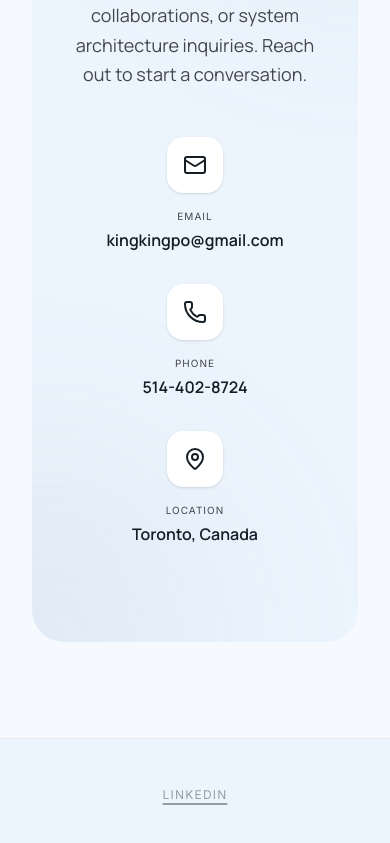
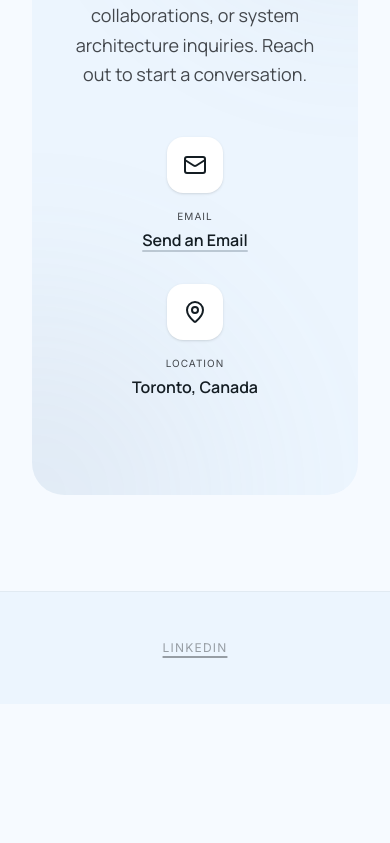
Before and after one commit to kingkingpo/my_website, a React (Vite) app: page /about in a window 390 px wide. Shown: the part 1805-2648 px from the top of the page. After the commit the page ends 2509 px from the top, so only its background shows below. Built offline with nearby package versions, Linux system fonts and the light colour scheme.

Commit message:
feat: enhanced security by obfuscating email address and removing phone number

```diff
--- a/src/components/AboutContact.tsx
+++ b/src/components/AboutContact.tsx
@@ -1,4 +1,4 @@
-import { useEffect } from 'react';
+import { useEffect, MouseEvent } from 'react';
 import { useLocation } from 'react-router-dom';
 import { motion } from 'motion/react';
 import { Mail, Phone, MapPin, Terminal, Sparkles } from 'lucide-react';
@@ -19,6 +19,13 @@ export default function AboutContact() {
       window.scrollTo({ top: 0, behavior: 'smooth' });
     }
   }, [location]);
+
+  const handleEmailClick = (e: MouseEvent) => {
+    e.preventDefault();
+    const user = 'kingkingpo';
+    const domain = 'gmail.com';
+    window.location.href = `mailto:${user}@${domain}`;
+  };
 
   return (
     <motion.div
@@ -99,26 +106,19 @@ export default function AboutContact() {
             I'm open to discussing new opportunities, technical collaborations, or system architecture inquiries. Reach out to start a conversation.
           </p>
 
-          <div className="grid grid-cols-1 md:grid-cols-3 gap-8 mb-16">
-            <div className="flex flex-col items-center gap-4 group">
+          <div className="grid grid-cols-1 md:grid-cols-2 gap-8 mb-16">
+            <button
+              onClick={handleEmailClick}
+              className="flex flex-col items-center gap-4 group cursor-pointer bg-transparent border-none appearance-none w-full"
+            >
               <div className="w-14 h-14 rounded-2xl bg-surface-container-lowest flex items-center justify-center shadow-sm group-hover:bg-primary transition-all duration-300 group-hover:scale-110">
                 <Mail className="w-6 h-6 group-hover:text-white transition-colors" />
               </div>
               <div>
                 <p className="font-label text-[10px] uppercase tracking-widest text-on-surface-variant mb-1 text-center">Email</p>
-                <a href="mailto:kingkingpo@gmail.com" className="text-base font-bold hover:text-primary transition-colors">kingkingpo@gmail.com</a>
+                <p className="text-base font-bold group-hover:text-primary transition-colors underline decoration-primary/30 decoration-2 underline-offset-4">Send an Email</p>
               </div>
-            </div>
-
-            <div className="flex flex-col items-center gap-4 group">
-              <div className="w-14 h-14 rounded-2xl bg-surface-container-lowest flex items-center justify-center shadow-sm group-hover:bg-primary transition-all duration-300 group-hover:scale-110">
-                <Phone className="w-6 h-6 group-hover:text-white transition-colors" />
-              </div>
-              <div>
-                <p className="font-label text-[10px] uppercase tracking-widest text-on-surface-variant mb-1 text-center">Phone</p>
-                <p className="text-base font-bold">514-402-8724</p>
-              </div>
-            </div>
+            </button>
 
             <div className="flex flex-col items-center gap-4 group">
               <div className="w-14 h-14 rounded-2xl bg-surface-container-lowest flex items-center justify-center shadow-sm group-hover:bg-primary transition-all duration-300 group-hover:scale-110">
```
